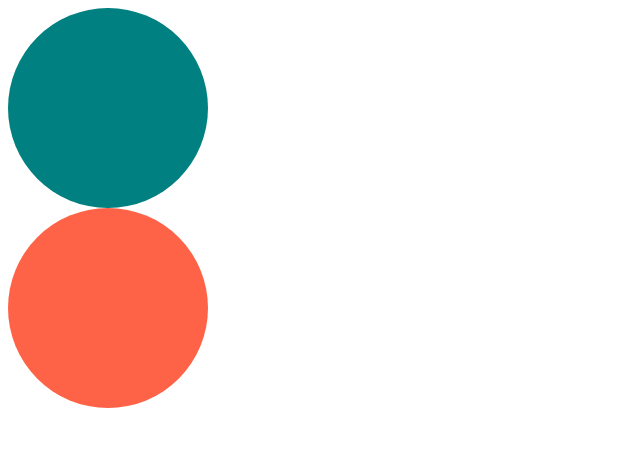
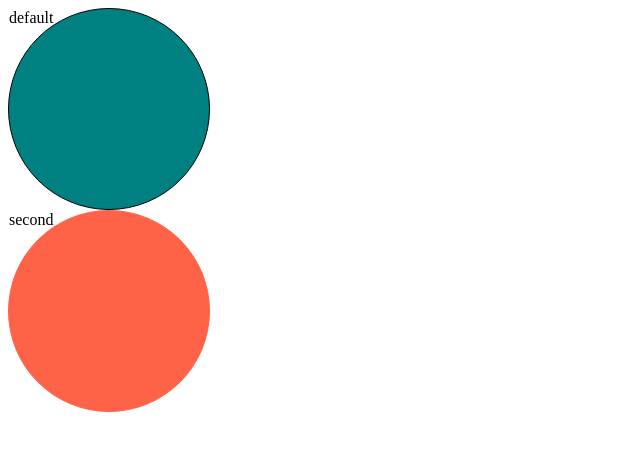
Before and after one commit to jyoh5/react-masterclass, a React (Create React App) app: page /1 in a window 1280 px wide. Shown: the top 450 px of the page, without its empty margins (0-640 px from the left). Built offline with nearby package versions, Linux system fonts and the light colour scheme.

Commit message:
optional props

```diff
--- a/src/App.tsx
+++ b/src/App.tsx
@@ -4,8 +4,8 @@
 function App() {
   return (
     <div>
-      <Circle bgColor="teal"></Circle>
-      <Circle bgColor="tomato"></Circle>
+      <Circle bgColor="teal" borderColor="black"></Circle>
+      <Circle bgColor="tomato" text="second"></Circle>
     </div>
   );
 }
--- a/src/Circle.tsx
+++ b/src/Circle.tsx
@@ -2,6 +2,7 @@
 
 interface ContainerProps {
     bgColor: string;
+    borderColor: string;
 }
 
 const Container = styled.div<ContainerProps>`
@@ -9,15 +10,20 @@
     height: 200px;
     background-color: ${props => props.bgColor};
     border-radius: 50%;
+    border: 1px solid ${props => props.borderColor};
 `;
 
 interface CircleProps {
     bgColor: string;
+    borderColor?: string;
+    text?: string;
 }
 
-function Circle( {bgColor} : CircleProps){
+function Circle( {bgColor, borderColor, text="default"} : CircleProps){
     return (
-        <Container bgColor={bgColor}></Container>
+        <Container bgColor={bgColor} borderColor={borderColor ?? bgColor}>
+            {text}
+        </Container>
     )
 }
 
```
